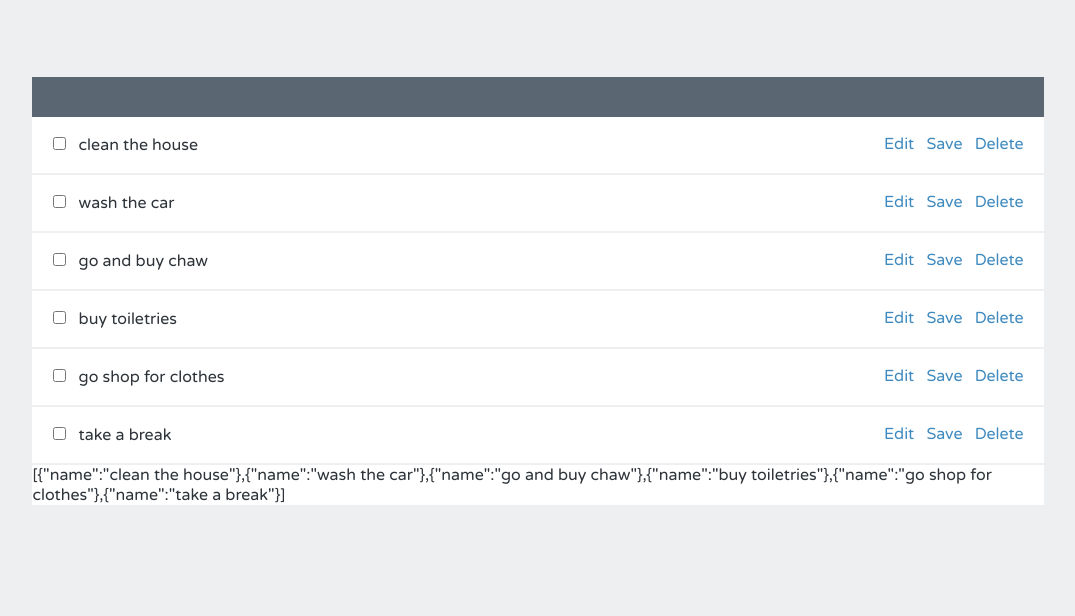
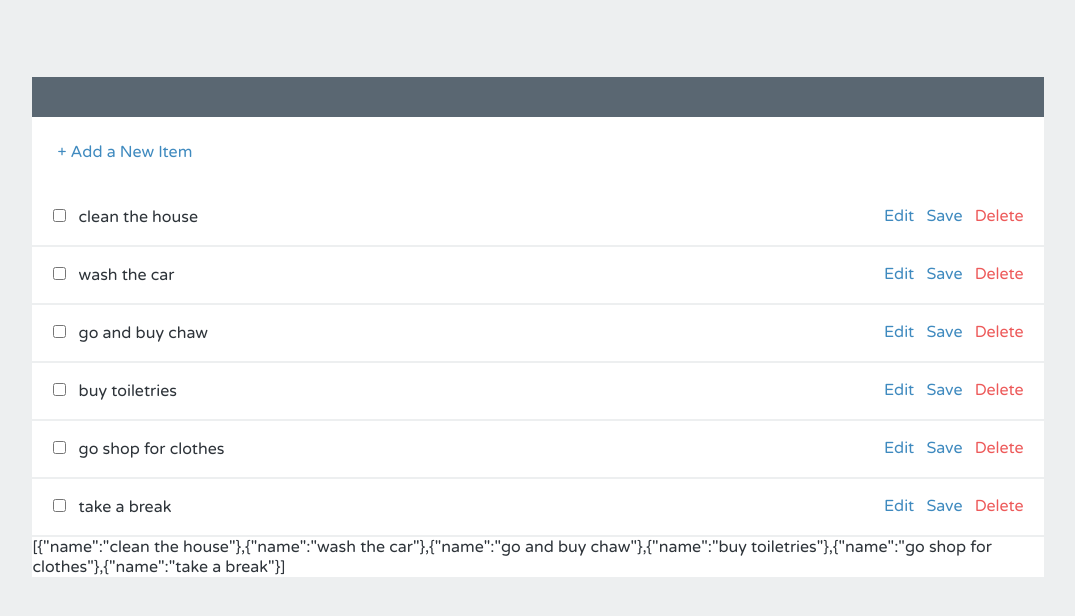
Before and after one commit to didi-rare/ToDo-App, a website: page app/index.html in a window 1280 px wide. Shown: the part 62-678 px from the top of the page, without its empty margins (102-1177 px from the left). Drawn offline with nearby package versions, Linux system fonts and the light colour scheme.

Commit message:
linked the saveTodo, addTodo, and deleteTodo functions to their respective html elements.

```diff
--- a/app/index.html
+++ b/app/index.html
@@ -1,6 +1,7 @@
 <!DOCTYPE html>
 <html lang="en">
       <head>
+        <meta charset="UTF-8">
         <title></title>
         <link href='https://fonts.googleapis.com/css?family=Varela+Round' rel='stylesheet' type='text/css'>
         <link rel="stylesheet" href="styles/new.css" type="text/css">
@@ -10,15 +11,24 @@
 
         <h1>My TODO's</h1>
         <div ng-controller="MainctrlController" class="list">
-      <div class="item" ng-class="{'editing-item' : editing, 'edited' : todo.edited}" ng-repeat="todo in todos">
+
+            <div class="add">
+                <a href="" ng-click="addTodo()">
+                    + Add a New Item
+                </a>
+            </div>
+
+          <div class="item" ng-class="{'editing-item' : editing, 'edited' : todo.edited}" ng-repeat="todo in todos track by $index">
+
               <input ng-model="todo.completed" type="checkbox"/>
               <label ng-hide="editing" ng-click="hello()">{{todo.name}}</label>
               <input ng-change="todo.edited = true;" ng-blur="editing =false;" ng-show="editing" ng-model="todo.name"
                      class="editing-label" type="text"/>
+
               <div class="actions">
                 <a href="" ng-click="editing = !editing">Edit</a>
-        <a href="" ng-click="consolelogs()">Save</a>
-        <a href="" class="Delete">Delete</a>
+                <a href="" ng-click="saveTodo(todo)">Save</a>
+                <a href="" ng-click="deleteTodo(todo, $index)" class="delete">Delete</a>
               </div>
               </div>
               {{todos}}
```
Lines whose indentation alone changed are shown as unchanged.
